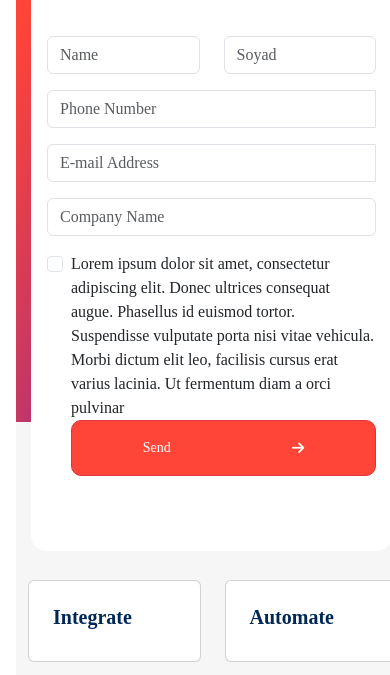
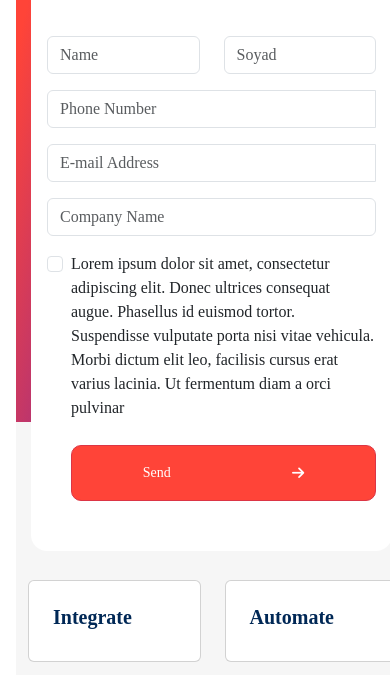
Before and after one commit to murathanaraci/Mplus, a plain HTML site: page index.html in a window 390 px wide. Shown: the part 397-1072 px from the top of the page. Drawn offline with nearby package versions, Linux system fonts and the light colour scheme.

Commit message:
on progres

```diff
--- a/style.css
+++ b/style.css
@@ -91,6 +91,7 @@ div #Struggling {
   justify-content: space-around;
   align-items: center;
   padding: 0%;
+  margin-top: 50px;
 }
 
 #caasimg {
@@ -219,6 +220,7 @@ div #Struggling {
     width: 100%;
     border-radius: 10px;
     font-size: 14px;
+    margin-top: 25px;
     padding: 8px 10px;
   }
   div #eeebot {
```
